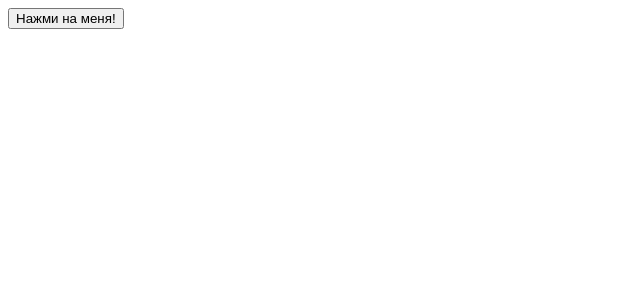
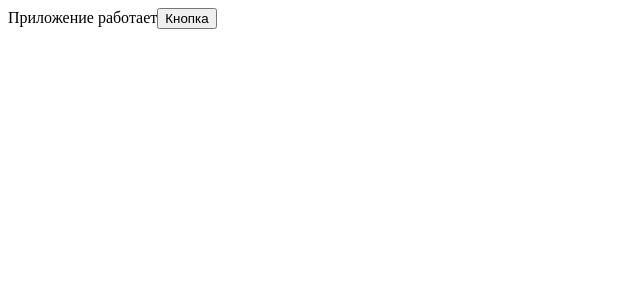
Before and after one commit to vv-meow-meow/react-fundamental, a React (Create React App) app: page / in a window 1280 px wide. Shown: the top 300 px of the page, without its empty margins (0-640 px from the left). Built offline with nearby package versions, Linux system fonts and the light colour scheme.

Commit message:
Create root render with jsx

```diff
--- a/src/index.js
+++ b/src/index.js
@@ -3,7 +3,8 @@ import ReactDOM from 'react-dom/client';
 import App from './App';
 
 const root = ReactDOM.createRoot(document.getElementById('root'));
-
-root.render(React.createElement("button", {
-  onClick: () => console.log('clicked')
-}, "Нажми на меня!"));
+root.render(// <App />
+    <div>
+      Приложение работает
+      <button>Кнопка</button>
+    </div>);
```
